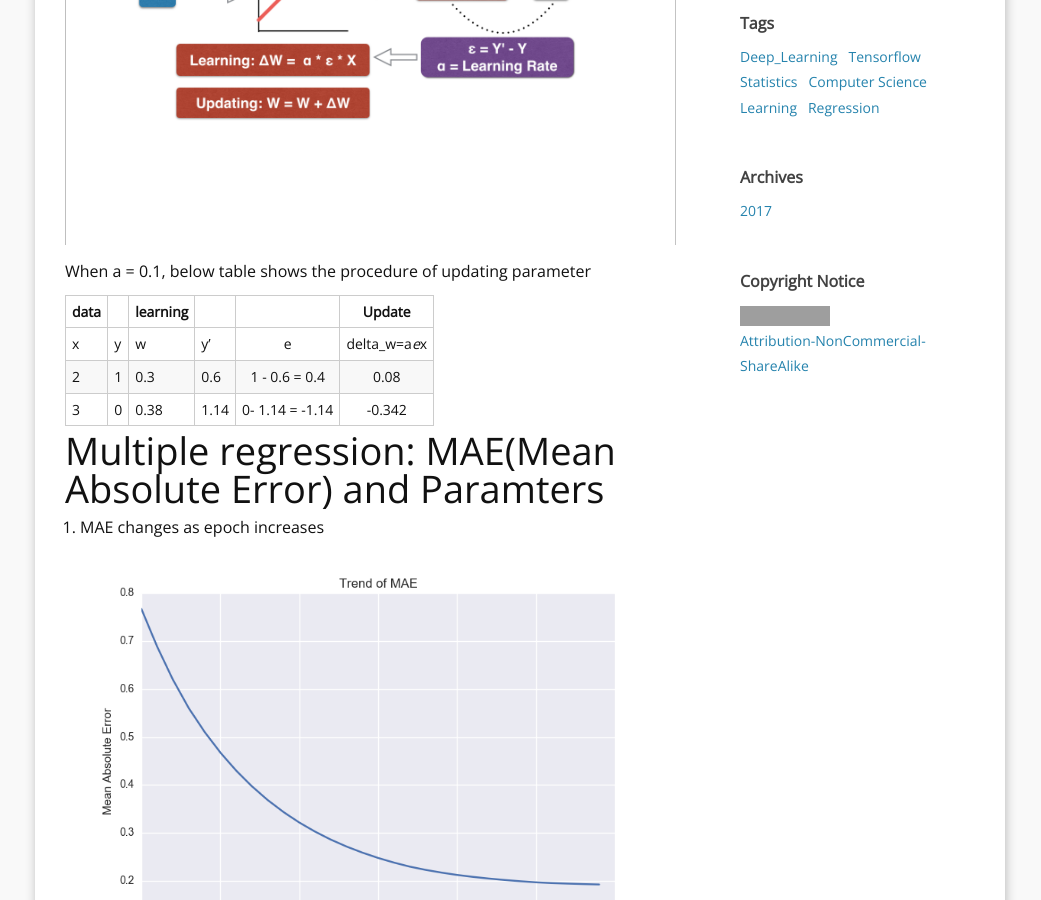
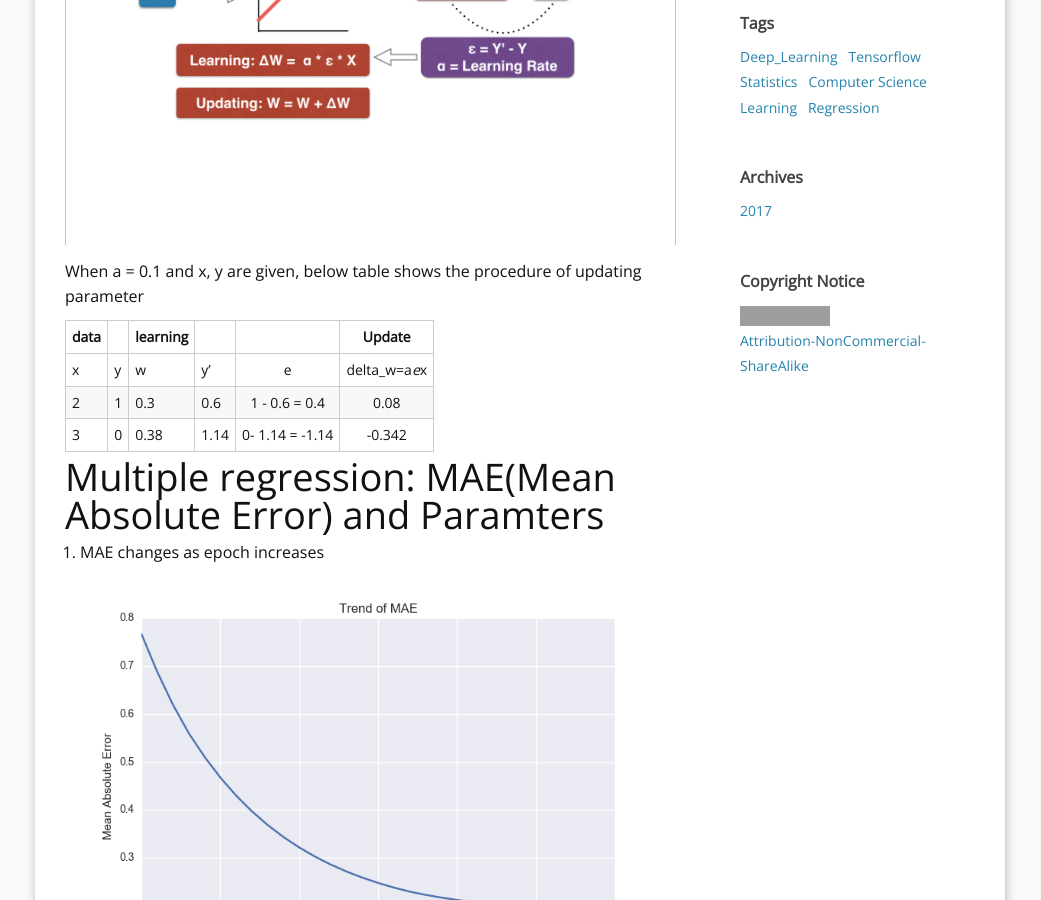
Before and after one commit to wonik/wonikjang.github.io, a Jekyll site: the page built from _posts/2017-04-30-stat_vs_cs.md, in a window 1280 px wide and 900 px high, scrolled down 990 px. Shown: the whole window, without its empty margins (120-1161 px from the left). Built offline with Jekyll 4.4.1, drawn with Linux system fonts in a browser that asks for light colours; nearby versions of some CDN libraries; comment, search, counter and statistics services are not loaded; grey boxes are pictures that could not be loaded.

Commit message:
Update 2017-04-30-stat_vs_cs.md

```diff
--- a/_posts/2017-04-30-stat_vs_cs.md
+++ b/_posts/2017-04-30-stat_vs_cs.md
@@ -32,7 +32,7 @@ Goal: Update parameters that minimize error (Y - Y') given the epochs
 
 ![delta](/result_images/delta.png  "delta")
 
-When a = 0.1, below table shows the procedure of updating parameter
+When a = 0.1 and x, y are given, below table shows the procedure of updating parameter
 
 | data |   | learning |      |                 |    Update   |
 |------|---|----------|------|:---------------:|:-----------:|
```
